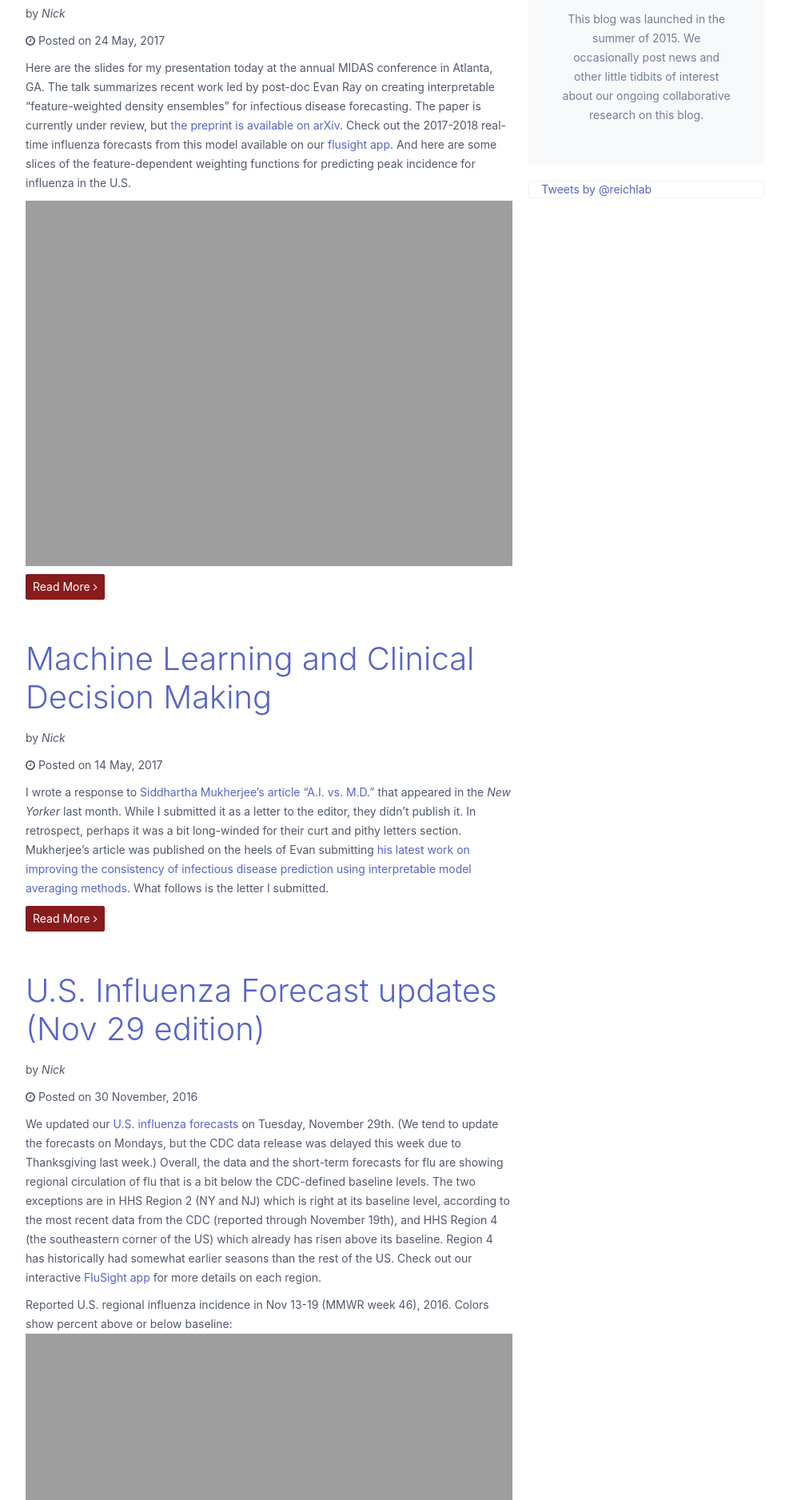
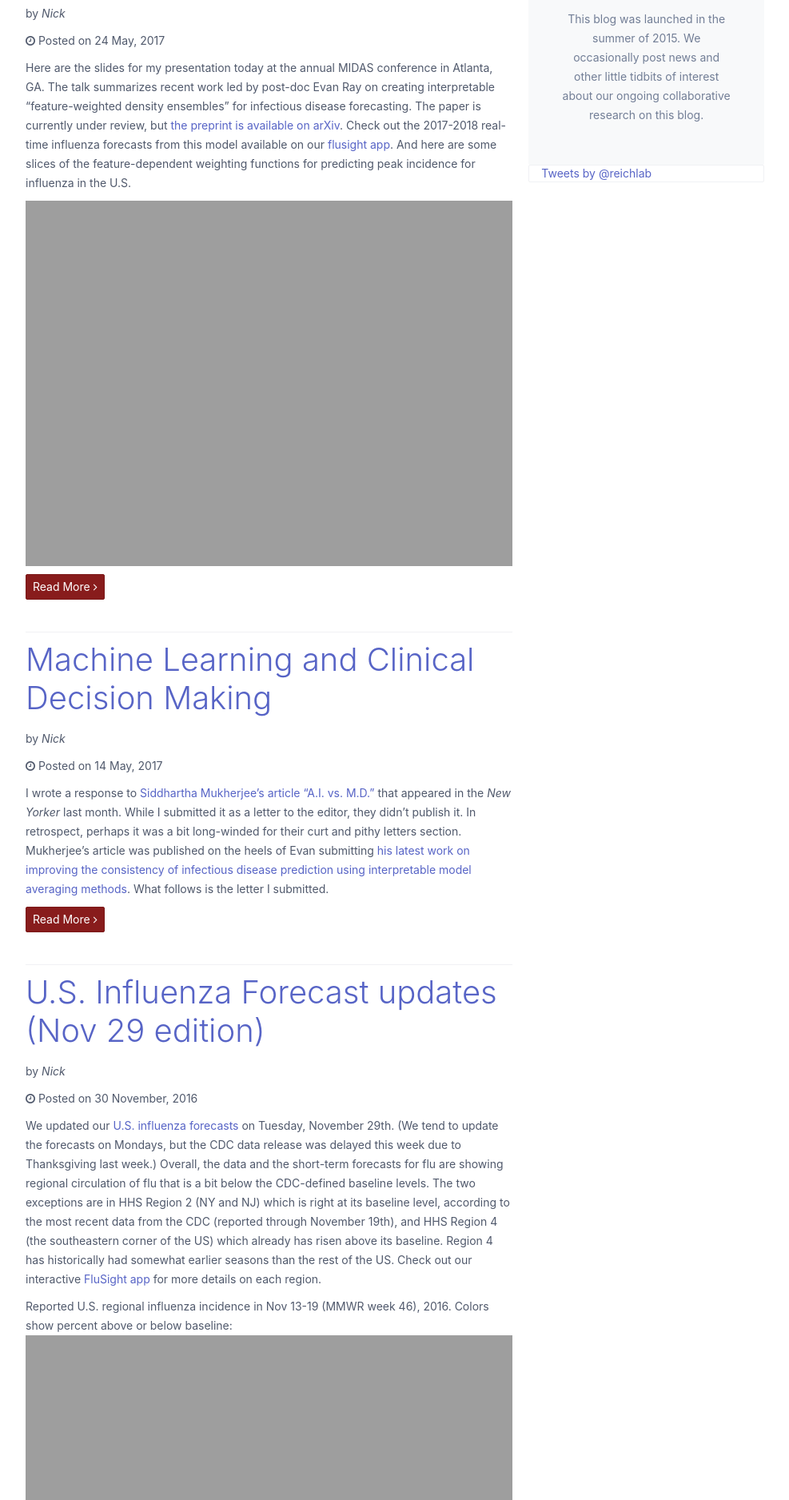
Before and after one commit to reichlab/reichlab.github.io, a Jekyll site: the page built from blog/index.html, in a window 1280 px wide. Shown: the part 374-2250 px from the top of the page at 80% size, without its empty margins (146-1133 px from the left). Built offline with Jekyll 4.4.1, drawn with Linux system fonts in a browser that asks for light colours; nearby versions of some CDN libraries; comment, search, counter and statistics services are not loaded.

Commit message:
Use divider for blog listing

```diff
--- a/blog/index.html
+++ b/blog/index.html
@@ -22,8 +22,9 @@ layout: default
         <p>
           <a class="btn btn-primary" href="{{ site.baseurl }}{{ post.url }}">Read More <i class="fa fa-angle-right"></i></a>
         </p>
-        <br><br>
       </div>
+      <br>
+      <div class="divider"></div>
     {% endfor %}
   </div>
 
@@ -39,7 +40,7 @@ layout: default
         research on this blog.
       </p>
     </div>
-    <br>
+
     {% include tweets.html %}
   </div>
 </div>
```
